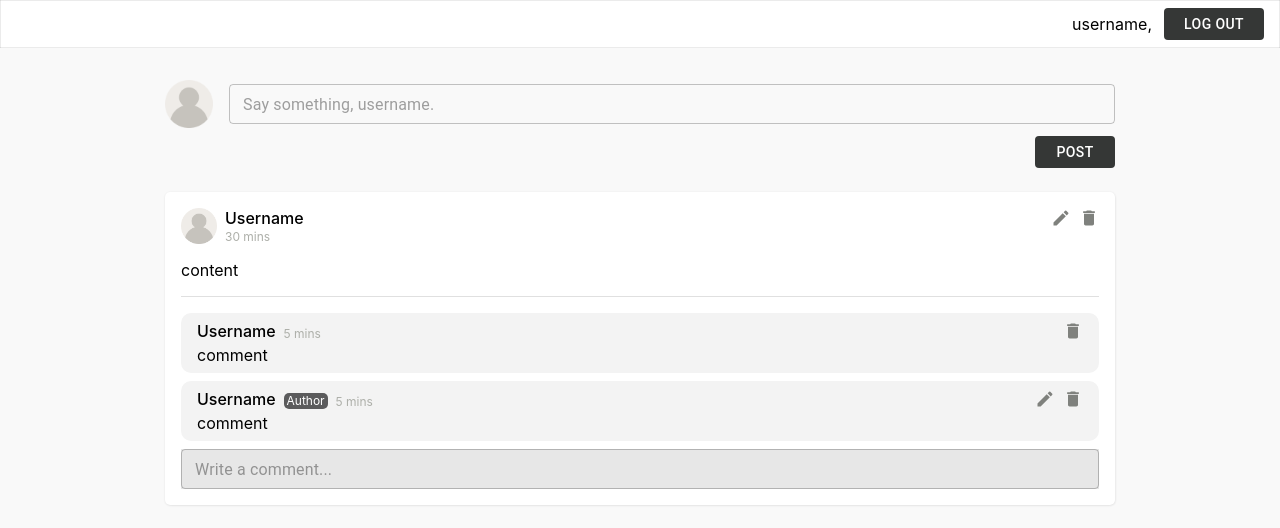
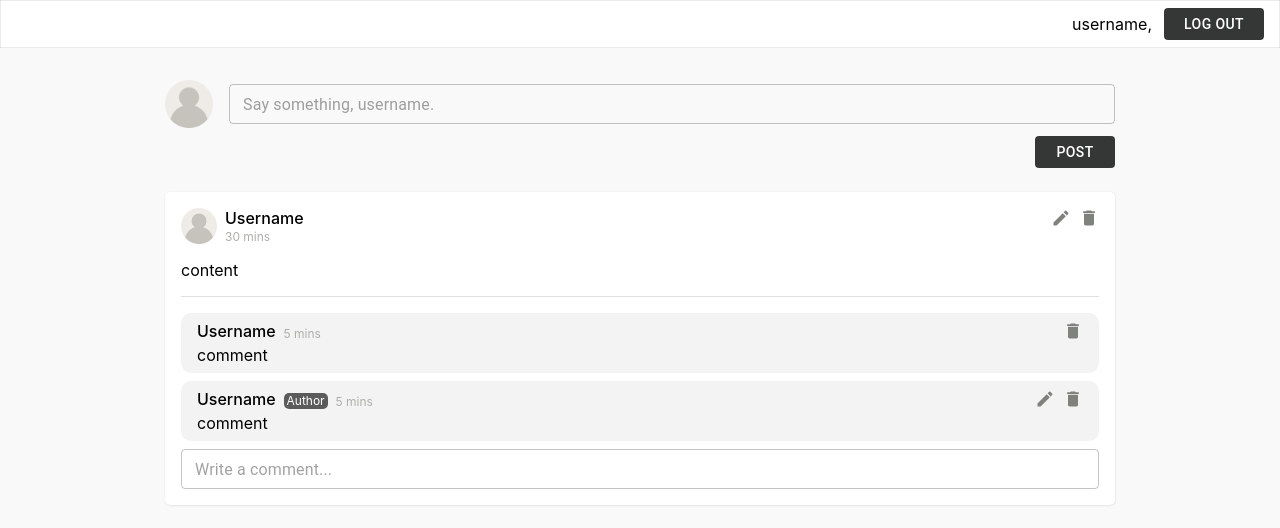
Before and after one commit to flapperz/classbadbad-blog-front, a React (Create React App) app: page /home in a window 1280 px wide. Shown: the top 528 px of the page. Built offline with nearby package versions, Linux system fonts and the light colour scheme.

Commit message:
edit post

```diff
--- a/src/components/Post.js
+++ b/src/components/Post.js
@@ -34,7 +34,6 @@ const Post = () => {
       <Comment/>
       <Comment author={true}/>
       <TextField
-        className={classes.textField}
         placeholder="Write a comment..."
         variant="outlined"
         size="small"
@@ -81,9 +80,6 @@ const Post = () => {
       marginTop: 16,
       marginBottom: 16
     },
-    textField: {
-      backgroundColor: "#E7E7E7",
-    },
     owner:{
       fontWeight: 500
     },
```
